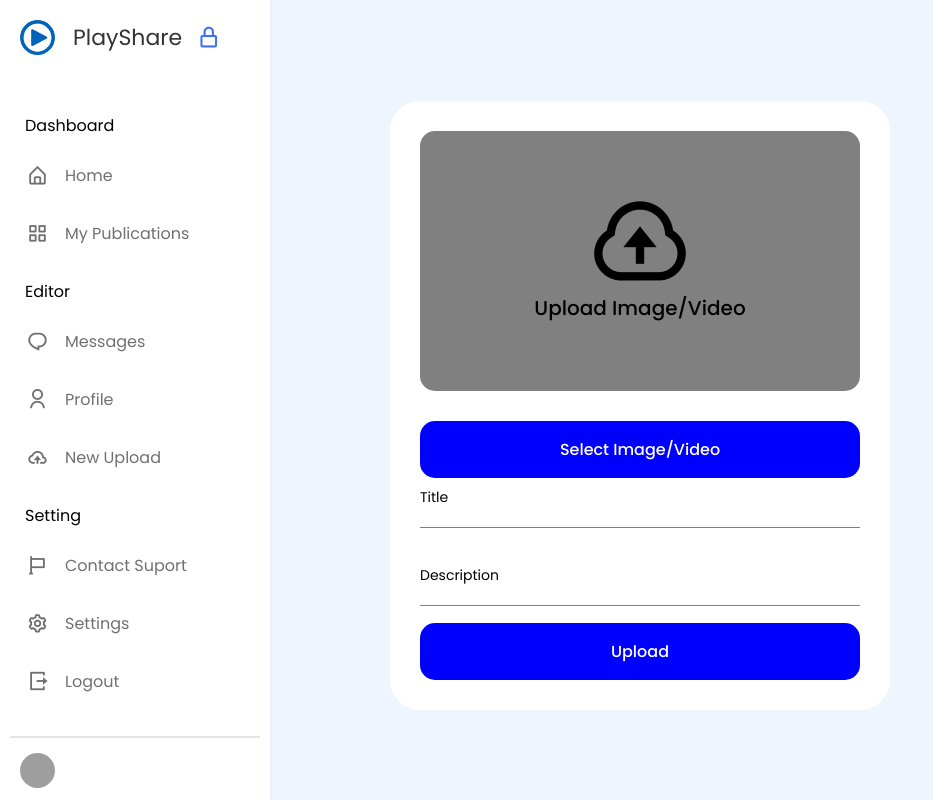
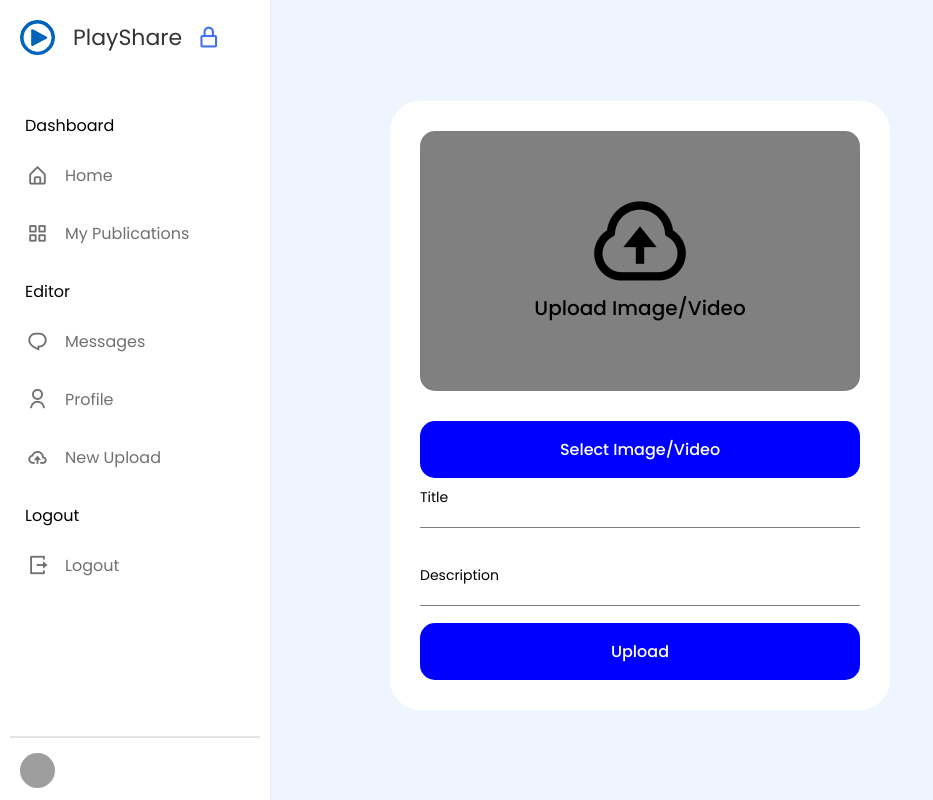
Before and after one commit to Propa1/PlayShare1, a PHP site: page /Upload in a window 1280 px wide. Shown: the whole page, without its empty margins (0-933 px from the left). Run offline with PHP 8.4, Linux system fonts and the light colour scheme; the visitor is signed in with stand-in values (Sample User, id 1); data that the repository does not hold is empty; grey boxes are pictures that could not be loaded.

Commit message:
algumas coisas

```diff
--- a/Upload/index.php
+++ b/Upload/index.php
@@ -10,6 +10,8 @@
   <title>Video Upload</title>
   <link rel="stylesheet" href="../css/upload_styles.css">
   <link href="https://cdn.jsdelivr.net/npm/remixicon@2.5.0/fonts/remixicon.css" rel="stylesheet">
+
+  <link rel="stylesheet" href="../lib/growl-notification/colored-theme.min.css">
 
 </head>
   <body>
--- a/Upload/upload.js
+++ b/Upload/upload.js
@@ -14,7 +14,13 @@ uploadBtn.onclick = () => {
       if (xhr.status === 200) {
         let data = xhr.responseText;
         if (data.includes("successfully")) {
-          location.href = "../Upload";
+          Notify.success({
+            description: 'Video uploaded'
+          });
+
+          setTimeout(() => {
+            location.href = "../MyPublications";
+          }, 1000); // Delay of 2000 milliseconds (2 seconds)
         } else {
           errorText.textContent = data;
           errorText.style.display = "block";
--- a/css/upload_styles.css
+++ b/css/upload_styles.css
@@ -4,6 +4,10 @@
   padding: 0;
   box-sizing: border-box;
   font-family: 'Poppins', sans-serif;
+}
+
+::-webkit-scrollbar{
+  display: none;
 }
 
 body{
--- a/php/sidebar.php
+++ b/php/sidebar.php
@@ -86,21 +86,9 @@
 
           <ul class="menu_item">
             <div class="menu_title flex">
-              <span class="title">Setting</span>
+              <span class="title">Logout</span>
               <span class="line"></span>
             </div>
-            <li class="item">
-              <a href="#" class="link flex">
-                <i class="bx bx-flag"></i>
-                <span>Contact Suport</span>
-              </a>
-            </li>
-            <li class="item">
-                <a href="#" class="link flex">
-                  <i class="bx bx-cog"></i>
-                  <span>Settings</span>
-                </a>
-              </li>
             <li class="item">
               <a href="../php/logout.php?logout_id=<?php echo $row['uid']; ?>" class="link flex">
                 <i class="ri-logout-box-r-line"></i>
```
Also changed, not shown: Profile/index.php (+4 -4 lines), Profile/share.js (added, +17 -0 lines), ProfileGlobal/index.php (+14 -8 lines), ProfileGlobal/share.js (added, +17 -0 lines).
